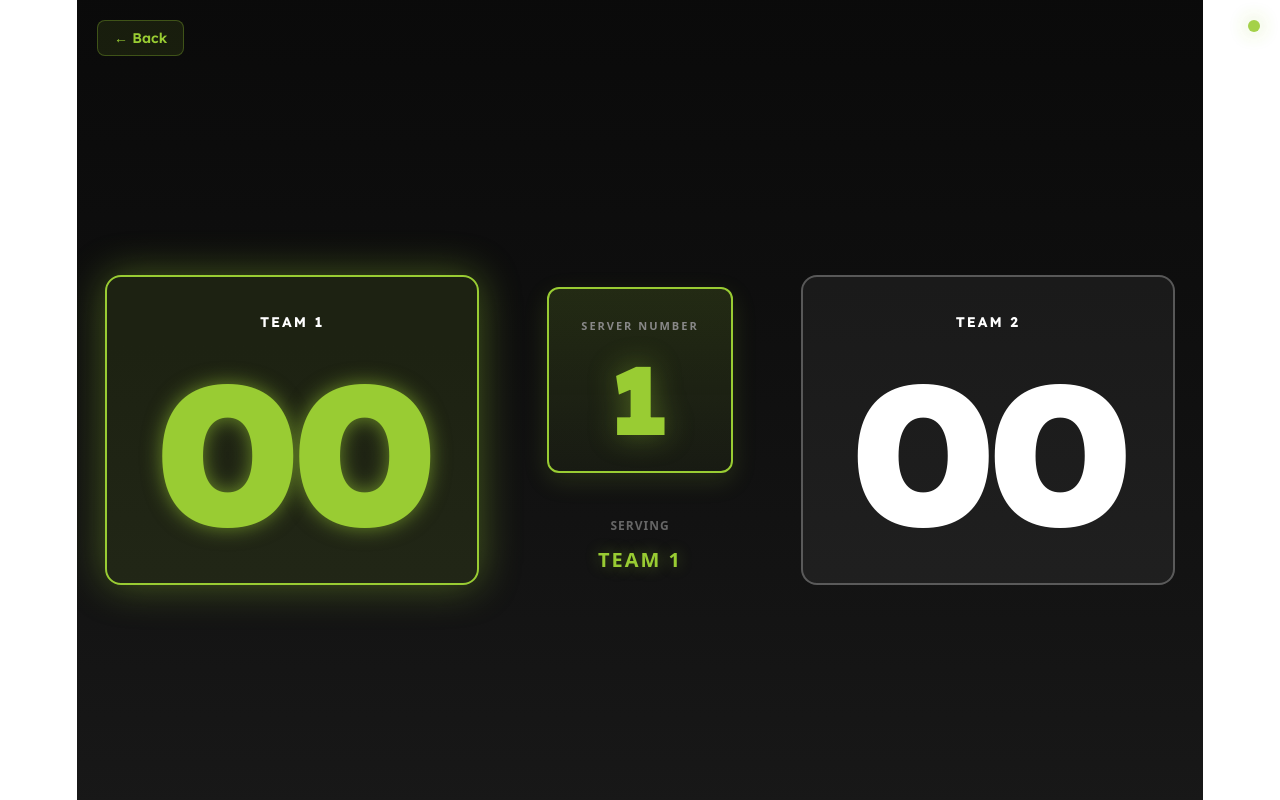
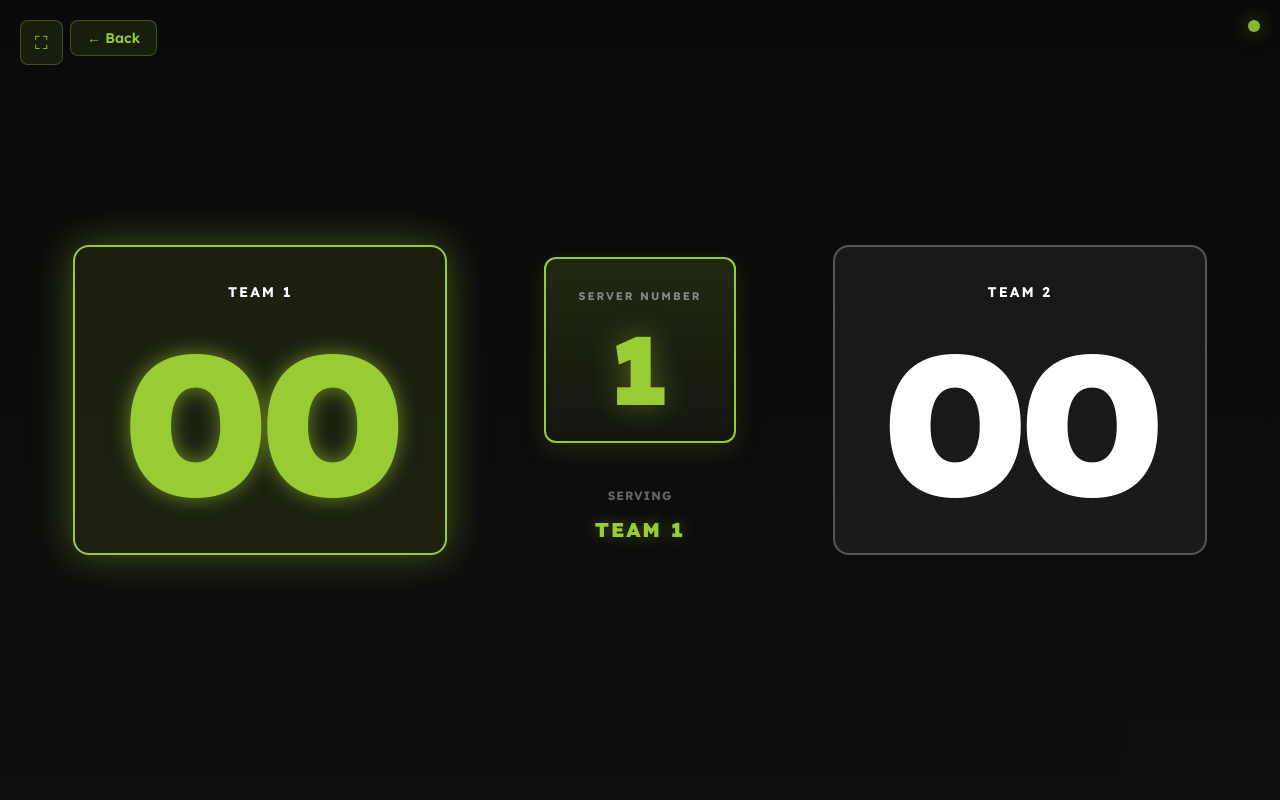
Before and after one commit to AyvanL/PickaScorer, a React (Vite) app: page /display in a window 1280 px wide. Built offline with nearby package versions, Linux system fonts and the light colour scheme; no server answers.

Commit message:
fix: display and homeopage

```diff
--- a/src/dashboard.css
+++ b/src/dashboard.css
@@ -1,14 +1,19 @@
 .dashboard-shell {
-  width: 100%;
+  position: fixed;
+  top: 0;
+  left: 0;
+  width: 100vw;
+  height: 100vh;
   display: flex;
   min-height: 100vh;
   align-items: center;
   justify-content: center;
-  padding: 24px;
+  padding: 100px 24px 24px;
   flex-direction: column;
   gap: 0;
   background: linear-gradient(180deg, rgba(10,10,10,0.98), rgba(15,15,15,0.96));
-  position: relative;
+  box-sizing: border-box;
+  z-index: 5;
 }
 
 .dashboard-header {
@@ -72,10 +77,13 @@
   gap: 24px;
   flex: 1;
   justify-content: center;
+  width: 100%;
+  max-width: 1100px;
+  margin: 0 auto;
 }
 
 .dashboard-card {
-  width: min(600px, 100%);
+  width: min(900px, 100%);
   border-radius: 12px;
   padding: 28px;
   background: linear-gradient(180deg, rgba(6,6,6,0.98), rgba(10,10,10,0.96));
@@ -103,6 +111,13 @@
   grid-template-columns: 1fr 1fr;
   gap: 32px;
   max-width: 900px;
+}
+
+.button-grid-full { margin: 0 auto; }
+
+/* Make dashboard take full width by removing site padding for this route */
+.site-main {
+  padding: 0 !important;
 }
 
 .dashboard-btn {
--- a/src/display.css
+++ b/src/display.css
@@ -1,26 +1,73 @@
 @import url('https://fonts.googleapis.com/css2?family=Lexend:wght@400;700;900&display=swap');
+
+/* Ensure the app fills the entire viewport so the display can use the body */
+html, body, #root, .app-root {
+  height: 100%;
+  margin: 0;
+}
+
+body {
+  background: linear-gradient(180deg, rgba(10,10,10,0.98), rgba(15,15,15,0.96));
+  font-family: 'Lexend', sans-serif;
+}
 
 /* Display wrapper takes full screen */
 .display-wrapper {
-  width: 100%;
-  height: 100%;
+  position: fixed;
+  top: 0;
+  left: 0;
+  width: 100vw;
+  height: 100vh;
   min-height: 100vh;
   background: linear-gradient(180deg, rgba(10,10,10,0.98), rgba(15,15,15,0.96));
+  /* ensure this layer sits above other layout backgrounds */
+  z-index: 9999;
+  display: flex;
+  align-items: center;
+  justify-content: space-between;
+  gap: 0;
+  overflow: hidden;
+  box-sizing: border-box;
+  z-index: 1;
+}
+
+/* Fullscreen button styling */
+.fullscreen-button {
+  position: absolute;
+  top: 20px;
+  left: 20px;
+  z-index: 102;
+  background: rgba(153, 204, 51, 0.1);
+  border: 1px solid rgba(153, 204, 51, 0.3);
+  color: #99CC33;
+  padding: 10px 14px;
+  border-radius: 8px;
+  cursor: pointer;
+  font-size: 18px;
+  font-weight: 600;
+  transition: all 300ms ease;
+  font-family: 'Lexend', sans-serif;
   display: flex;
   align-items: center;
   justify-content: center;
-  gap: 0;
-  position: relative;
-  overflow: hidden;
-  padding-top: 60px;
-  box-sizing: border-box;
+}
+
+.fullscreen-button:hover {
+  background: rgba(153, 204, 51, 0.2);
+  border-color: #99CC33;
+  transform: scale(1.08);
+  box-shadow: 0 4px 16px rgba(153, 204, 51, 0.2);
+}
+
+.fullscreen-button:active {
+  transform: scale(0.95);
 }
 
 /* Back button styling */
 .back-button {
   position: absolute;
   top: 20px;
-  left: 20px;
+  left: 70px;
   z-index: 101;
   background: rgba(153, 204, 51, 0.1);
   border: 1px solid rgba(153, 204, 51, 0.3);
@@ -85,7 +132,7 @@
   display: flex;
   align-items: center;
   justify-content: center;
-  flex: 1;
+  flex: 1 1 0;
   background: transparent;
   border-radius: 0;
   padding: 0;
@@ -93,16 +140,15 @@
   aspect-ratio: auto;
   height: 100%;
   transition: all 300ms ease;
+  min-width: 0;
 }
 
 .score-section.team1 {
   text-align: right;
-  padding-right: 40px;
 }
 
 .score-section.team2 {
   text-align: left;
-  padding-left: 40px;
 }
 
 .score-box {
@@ -154,6 +200,7 @@
   gap: 40px;
   z-index: 10;
   flex: 0 0 auto;
+  margin: 0 24px;
 }
 
 .server-box {
--- a/src/pages/Display.tsx
+++ b/src/pages/Display.tsx
@@ -9,6 +9,7 @@ export default function Display() {
   const [serverNumber, setServerNumber] = useState(1)
   const [servingTeam, setServingTeam] = useState<1 | 2>(1)
   const [userEmail, setUserEmail] = useState('')
+  const [isFullscreen, setIsFullscreen] = useState(false)
   const navigate = useNavigate()
 
   useEffect(() => {
@@ -64,8 +65,37 @@ export default function Display() {
     }
   }, [userEmail])
 
+  const handleFullscreen = async () => {
+    try {
+      if (!document.fullscreenElement) {
+        await document.documentElement.requestFullscreen()
+        setIsFullscreen(true)
+      } else {
+        await document.exitFullscreen()
+        setIsFullscreen(false)
+      }
+    } catch (err) {
+      console.error('Fullscreen error:', err)
+    }
+  }
+
+  useEffect(() => {
+    const handleFullscreenChange = () => {
+      setIsFullscreen(!!document.fullscreenElement)
+    }
+
+    document.addEventListener('fullscreenchange', handleFullscreenChange)
+    return () => {
+      document.removeEventListener('fullscreenchange', handleFullscreenChange)
+    }
+  }, [])
+
   return (
     <div className="display-wrapper">
+      <button className="fullscreen-button" onClick={handleFullscreen} title={isFullscreen ? 'Exit fullscreen' : 'Enter fullscreen'}>
+        {isFullscreen ? '⛶' : '⛶'}
+      </button>
+
       <button className="back-button" onClick={() => navigate('/dashboard')} title="Back to home">
         ← Back
       </button>
--- a/src/remote.css
+++ b/src/remote.css
@@ -1,15 +1,20 @@
 @import url('https://fonts.googleapis.com/css2?family=Lexend:wght@400;600;700;900&display=swap');
 
 .remote-page {
-  width: 100%;
+  position: fixed;
+  top: 0;
+  left: 0;
+  width: 100vw;
+  height: 100vh;
   min-height: 100vh;
-  position: relative;
   background:
     radial-gradient(900px 500px at 50% 0%, rgba(153, 204, 51, 0.08), transparent 55%),
     linear-gradient(180deg, #121212 0%, #0b0b0b 100%);
   color: #f1f1f1;
-  overflow: hidden;
+  overflow: auto;
   font-family: 'Lexend', sans-serif;
+  box-sizing: border-box;
+  z-index: 4;
 }
 
 .back-link {
@@ -27,9 +32,9 @@
 }
 
 .remote-shell {
-  width: min(520px, calc(100% - 32px));
+  width: min(920px, 100%);
   margin: 0 auto;
-  padding: 64px 0 28px;
+  padding: 100px 24px 28px;
   min-height: 100vh;
   display: flex;
   flex-direction: column;
@@ -272,7 +277,7 @@
 @media (max-width: 560px) {
   .remote-shell {
     width: min(100%, calc(100% - 24px));
-    padding-top: 62px;
+    padding-top: 82px;
   }
 
   .remote-header {
```
